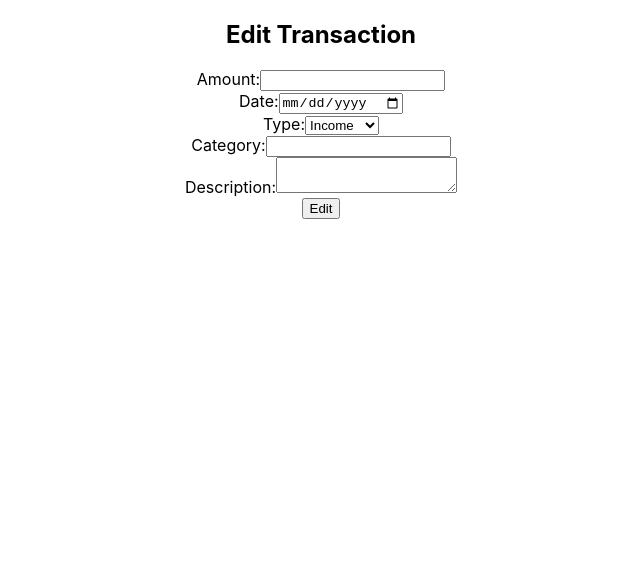
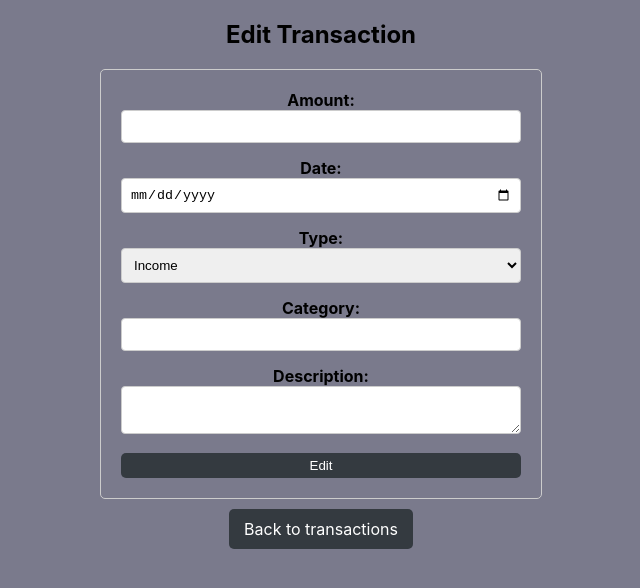
Before and after one commit to Arihina/react_frontend, a React (Create React App) app: page /edit/1 in a window 1280 px wide. Shown: the top 588 px of the page, without its empty margins (319-959 px from the left). Built offline with nearby package versions, Linux system fonts and the light colour scheme; no server answers.

Commit message:
add styles

```diff
--- a/src/AddForm.js
+++ b/src/AddForm.js
@@ -64,9 +64,9 @@ class AddFormInner extends React.Component {
 
     render() {
         return (
+            <div>
+                <h3>Add new transaction</h3>
                 <form onSubmit={this.handleSubmit}>
-                <h3>Add new transaction</h3>
-
                     <div>
                         <label>Amount:</label>
                         <input type="number" id="amount" name="amount" value={this.state.amount} onChange={this.handleChange} required />
@@ -91,10 +91,12 @@ class AddFormInner extends React.Component {
                         <textarea id="description" name="description" value={this.state.description} onChange={this.handleChange} />
                     </div>
 
-                <button type="submit">Add</button><br></br>
-
-                <NavLink to='/'>Back to transactions</NavLink>
+                    <button style={{ backgroundColor: '#343a40', border: 'none', color: '#ffffff', borderRadius: '5px', padding: '5px 10px' }}
+                        type="submit">Add</button><br></br>
                 </form>
+                <NavLink style={{ display: 'inline-block', backgroundColor: '#343a40', color: '#ffffff', border: 'none', borderRadius: '5px', padding: '10px 15px', textDecoration: 'none', margin: '10px 0' }}
+                    to='/'>Back to transactions</NavLink>
+            </div>
         );
     }
 }
--- a/src/EditForm.js
+++ b/src/EditForm.js
@@ -1,5 +1,5 @@
 import React, { useEffect, useState } from "react";
-import { useParams, useNavigate } from 'react-router-dom';
+import { useParams, useNavigate, NavLink } from 'react-router-dom';
 
 
 const EditForm = () => {
@@ -111,8 +111,12 @@ const EditForm = () => {
                         required
                     />
                 </div>
-                <button type="submit">Edit</button>
+                <button style={{ backgroundColor: '#343a40', border: 'none', color: '#ffffff', borderRadius: '5px', padding: '5px 10px' }}
+                    type="submit">Edit</button>
             </form>
+
+            <NavLink style={{ display: 'inline-block', backgroundColor: '#343a40', color: '#ffffff', border: 'none', borderRadius: '5px', padding: '10px 15px', textDecoration: 'none', margin: '10px 0' }}
+                to='/'>Back to transactions</NavLink>
         </div>
     );
 };
--- a/src/StatisticsCategory.js
+++ b/src/StatisticsCategory.js
@@ -9,8 +9,8 @@ class ChartPage extends React.Component {
         return (
             <div>
                 <h1>Chart</h1>
-                <Chart />
-                <NavLink to='/'>Back</NavLink>
+                    <Chart />
+                <NavLink className="nav-link-button" to='/'>Back</NavLink>
             </div>
         )
     }
--- a/src/StatisticsTransactions.js
+++ b/src/StatisticsTransactions.js
@@ -10,7 +10,7 @@ class GraphPage extends React.Component {
             <div>
                 <h1>Graph</h1>
                 <Graph />
-                <NavLink to='/'>Back</NavLink>
+                <NavLink className="nav-link-button" to='/'>Back</NavLink>
             </div>
         )
     }
--- a/src/Table.js
+++ b/src/Table.js
@@ -2,7 +2,7 @@ import React from "react";
 import { useNavigate } from 'react-router-dom';
 
 
-function Table({ transactions, onDelete }) {
+function Table({ style, transactions, onDelete }) {
   const navigate = useNavigate();
 
   const formatDate = (dateString) => {
@@ -16,7 +16,7 @@ function Table({ transactions, onDelete }) {
 
   return (
     <div className="Table">
-      <table>
+      <table style={style}>
         <thead>
           <tr>
             <th>Date</th>
@@ -34,7 +34,8 @@ function Table({ transactions, onDelete }) {
               <td>{transaction.category}</td>
               <td>{transaction.description}</td>
               <td>
-                <button onClick={(e) => { e.stopPropagation(); onDelete(transaction._id) }}>Delete</button>
+                <button style={{ backgroundColor: '#343a40', border: 'none', color: '#ffffff', borderRadius: '5px', padding: '5px 10px' }}
+                  onClick={(e) => { e.stopPropagation(); onDelete(transaction._id) }}>Delete</button>
               </td>
             </tr>
           ))}
--- a/src/Wrapper.js
+++ b/src/Wrapper.js
@@ -47,15 +47,23 @@ class Wrapper extends React.Component {
 
         return (
             <div>
-                <h3>Income</h3>
-                <Table transactions={incomeTransactions} onDelete={this.deleteTransaction} />
+                <h3>Transactions</h3>
+                <div className="table-container">
+                    <div className="table-wrapper">
+                        <h4>Income</h4>
+                        <Table style={{ backgroundColor: '#d4edda', border: '1px solid #c3e6cb' }}
+                            transactions={incomeTransactions} onDelete={this.deleteTransaction} />
+                    </div>
+                    <div className="table-wrapper">
+                        <h4>Expense</h4>
+                        <Table style={{ backgroundColor: '#f8d7da', border: '1px solid #f5c6cb' }}
+                            transactions={expenseTransactions} onDelete={this.deleteTransaction} />
+                    </div>
+                </div>
 
-                <h3>Expense</h3>
-                <Table transactions={expenseTransactions} onDelete={this.deleteTransaction} />
-
-                <NavLink to="/add">Add transaction</NavLink><br></br>
-                <NavLink to="/statistics/transactions">To transactions statistics</NavLink><br></br>
-                <NavLink to="/statistics/categories">To categories statistics</NavLink>
+                <NavLink className="nav-link-button" to="/add">Add transaction</NavLink><br />
+                <NavLink className="nav-link-button" to="/statistics/transactions">To transactions statistics</NavLink><br />
+                <NavLink className="nav-link-button" to="/statistics/categories">To categories statistics</NavLink>
             </div>
         );
     }
--- a/src/index.css
+++ b/src/index.css
@@ -11,3 +11,80 @@ code {
   font-family: source-code-pro, Menlo, Monaco, Consolas, 'Courier New',
     monospace;
 }
+
+body {
+  background-color: #7A7A8C;
+}
+
+.table-container {
+  display: flex;
+  justify-content: center;
+  flex-wrap: wrap;
+}
+
+.table-wrapper {
+  flex: 0 1 auto;
+  margin: 10px;
+  display: flex;
+  flex-direction: column;
+  align-items: center;
+}
+
+table {
+  width: 100%;
+  border-collapse: collapse;
+}
+
+th,
+td {
+  padding: 8px;
+  text-align: left;
+}
+
+button {
+  background-color: '#343a40';
+  border: none;
+  color: '#ffffff';
+  border-radius: '5px';
+  padding: '5px 10px';
+}
+
+.nav-link-button {
+  display: inline-block;
+  background-color: #343a40;
+  color: #ffffff;
+  border: none;
+  border-radius: 5px;
+  padding: 10px 15px;
+  text-decoration: none;
+  cursor: pointer;
+  margin: 10px 0;
+}
+
+form {
+  display: flex;
+  flex-direction: column;
+  max-width: 400px;
+  margin: auto;
+  padding: 20px;
+  border: 1px solid #ccc;
+  border-radius: 5px;
+  background-color: #7A7A8C;
+}
+
+form div {
+  margin-bottom: 15px;
+}
+
+label {
+  margin-bottom: 5px;
+  font-weight: bold;
+}
+
+input, select, textarea {
+  width: 100%;
+  padding: 8px;
+  border: 1px solid #ccc;
+  border-radius: 4px;
+  box-sizing: border-box;
+}
```
Lines whose indentation alone changed are shown as unchanged.
